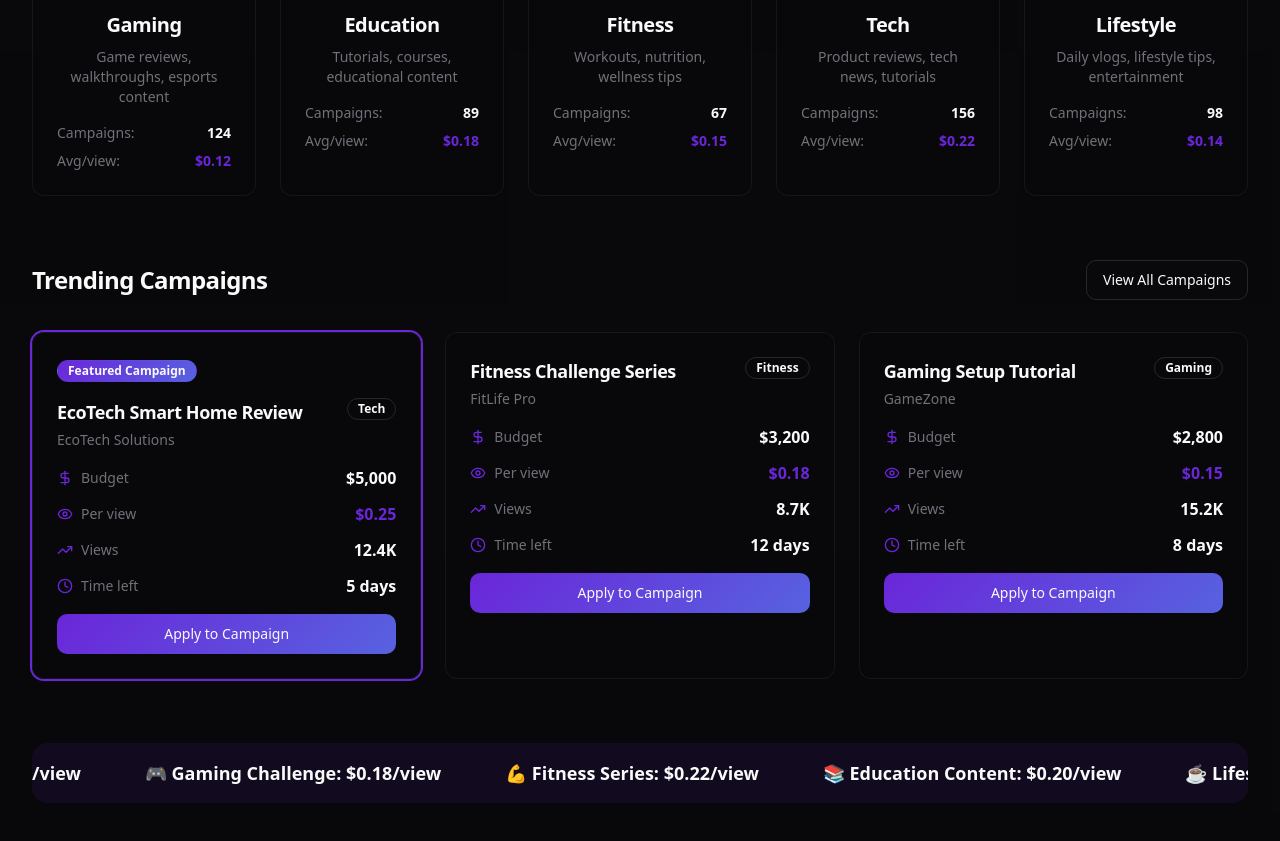
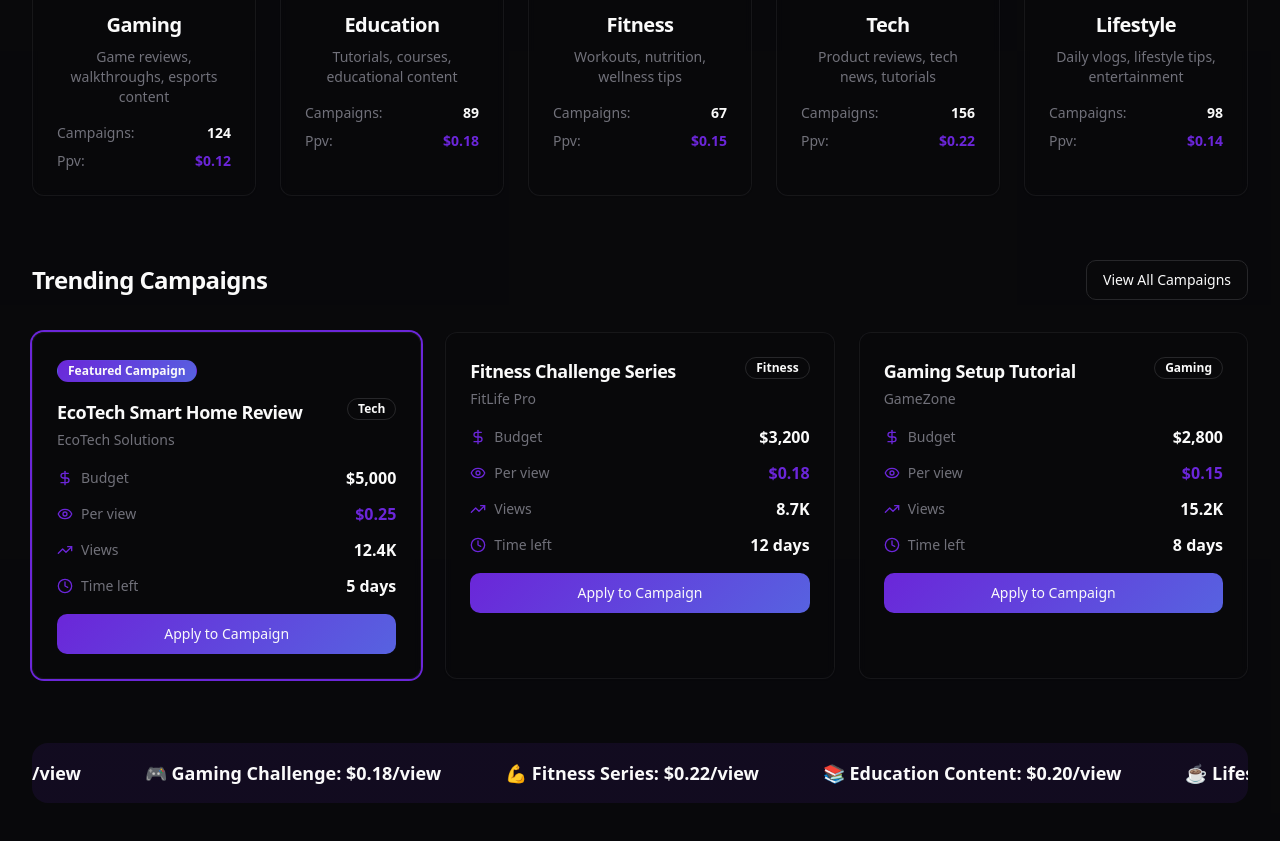
Before and after one commit to Mateo20-05/view-pay-grow, a React (Vite) app: page / in a window 1280 px wide. Shown: the part 1220-2061 px from the top of the page. Built offline with nearby package versions, Linux system fonts and the light colour scheme.

Commit message:
Refactor campaign card text
Update campaign cards to display "Ppv: xxxx" instead of "Avg/view: xxxx".

```diff
--- a/src/components/sections/CampaignShowcase.tsx
+++ b/src/components/sections/CampaignShowcase.tsx
@@ -126,7 +126,7 @@ export function CampaignShowcase() {
                       <span className="font-semibold">{niche.campaigns}</span>
                     </div>
                     <div className="flex justify-between text-sm">
-                      <span className="text-muted-foreground">Avg/view:</span>
+                      <span className="text-muted-foreground">Ppv:</span>
                       <span className="font-semibold text-primary">{niche.avgPayout}</span>
                     </div>
                   </div>
```
